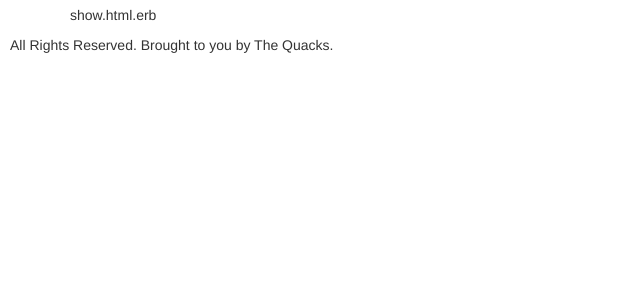
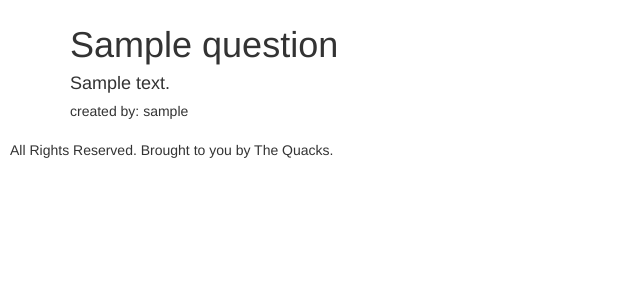
Before and after one commit to vabacumov/Duckoverflow, a Rails app: page /questions/1 in a window 1280 px wide. Shown: the part 55-355 px from the top of the page, without its empty margins (0-640 px from the left). Run offline with Rails 7, Linux system fonts and the light colour scheme; tables that the repository leaves empty hold one stand-in row (values such as "Sample post"); some libraries are stand-ins or nearby versions.

Commit message:
Added 'show' view for the questions

```diff
--- a/app/views/questions/show.html.erb
+++ b/app/views/questions/show.html.erb
@@ -1 +1,10 @@
-show.html.erb
+  <% provide(:title, @question.title) %>
+  <h1>
+    <%= @question.title%>
+  </h1>
+  <h4>
+    <%= @question.content %>
+  </h4>
+  <h5>
+    created by: <%= @question.user.username %>
+  </h5>
```
